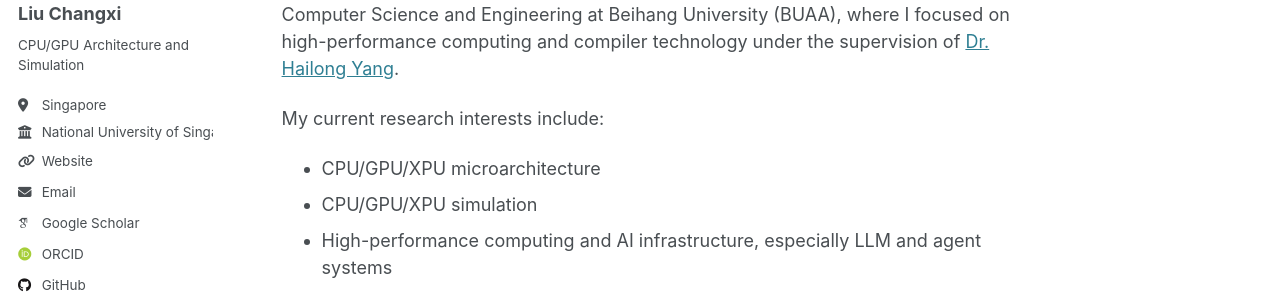
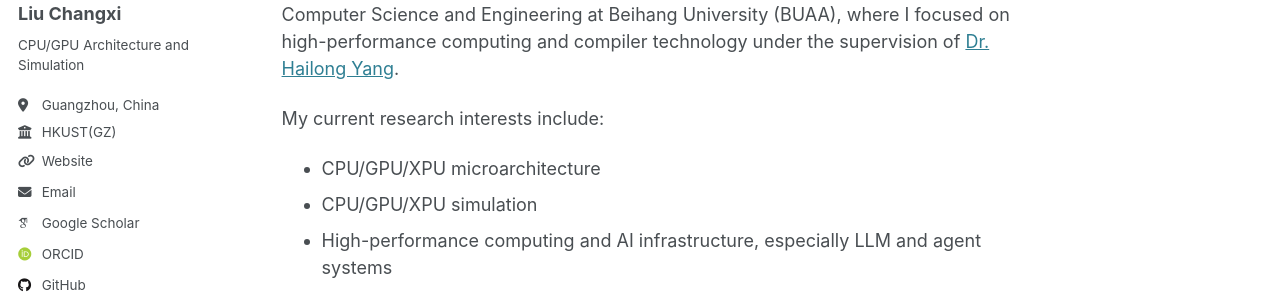
Before and after one commit to lchangxii/lchangxii.github.io, a Jekyll site: the page built from _pages/about.md, in a window 1280 px wide. Shown: the part 299-593 px from the top of the page. Built offline with Jekyll 4.4.1, drawn with Linux system fonts in a browser that asks for light colours; some web fonts are replaced.

Commit message:
Update site author/sidebar configuration

```diff
--- a/_config.yml
+++ b/_config.yml
@@ -26,9 +26,9 @@
   name             : "Liu Changxi"
   pronouns         : # example: "she/her"
   bio              : "CPU/GPU Architecture and Simulation"
-  location         : "Singapore"
-  employer         : "National University of Singapore"
-  uri              : https://lchangxii.github.io/ # URL
+  location         : "Guangzhou, China"
+  employer         : "HKUST(GZ)"
+  uri              : https://facultyprofiles.hkust-gz.edu.cn/faculty-personal-page/LIU-Changxi/changxiliu # URL
   #email            : "changxi.liu@nus.edu.sg"
   email            : "changxiliu@hkust-gz.edu.cn"
 
```
